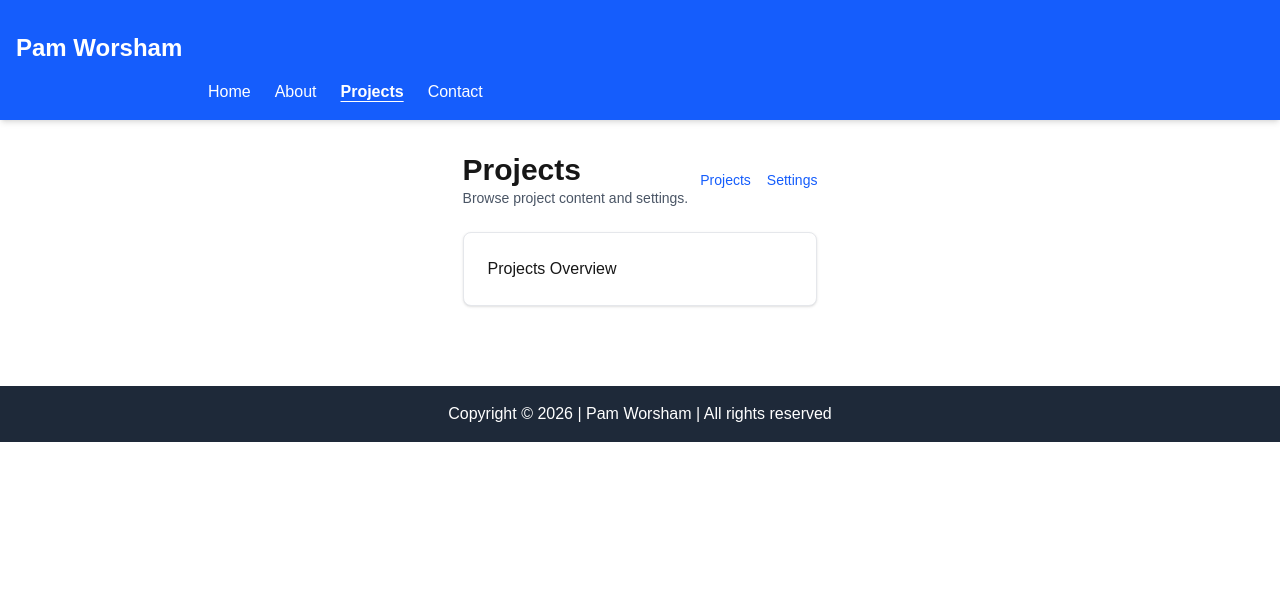
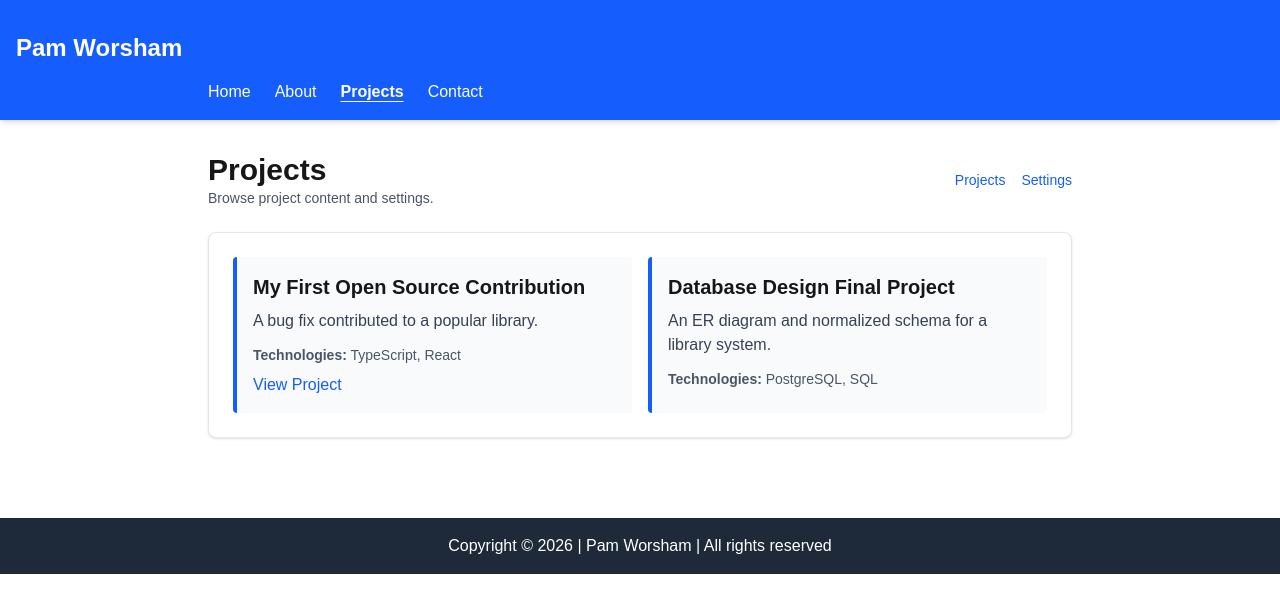
Before and after one commit to pjworsham/wdd430-portfolio, a Next.js app: page /projects in a window 1280 px wide. Shown: the top 612 px of the page. Built offline with nearby package versions, Linux system fonts and the light colour scheme.

Commit message:
we2 learning activity

```diff
--- /dev/null
+++ b/app/api/projects/[id]/route.ts
@@ -0,0 +1,30 @@
+import { getProjectById } from '../../../projects/lib/projects-db';
+
+function parseProjectId(id: string): number | null {
+  const projectId = Number(id);
+
+  if (!Number.isInteger(projectId) || projectId <= 0) {
+    return null;
+  }
+
+  return projectId;
+}
+
+export async function GET(
+  request: Request,
+  { params }: { params: { id: string } }
+) {
+  const projectId = parseProjectId(params.id);
+
+  if (projectId === null) {
+    return Response.json({ error: 'Invalid project id' }, { status: 400 });
+  }
+
+  const project = getProjectById(projectId);
+
+  if (!project) {
+    return Response.json({ error: 'Project not found' }, { status: 404 });
+  }
+
+  return Response.json(project);
+}
--- /dev/null
+++ b/app/api/projects/route.ts
@@ -0,0 +1,14 @@
+import { getProjects } from '../../projects/lib/projects-db';
+
+const validTypes = new Set(['opensource', 'school']);
+
+export async function GET(request: Request) {
+	const { searchParams } = new URL(request.url);
+	const type = searchParams.get('type');
+
+	if (type && !validTypes.has(type)) {
+		return Response.json({ error: 'Invalid project type' }, { status: 400 });
+	}
+
+	return Response.json(getProjects(type));
+}
--- /dev/null
+++ b/app/projects/lib/fetch-projects.ts
@@ -0,0 +1,33 @@
+import { headers } from 'next/headers';
+
+import type { Project } from './projects-db';
+
+type ProjectType = Project['type'];
+
+async function getBaseUrl() {
+  const requestHeaders = await headers();
+  const host = requestHeaders.get('host');
+  const protocol = requestHeaders.get('x-forwarded-proto') ?? 'http';
+
+  if (!host) {
+    throw new Error('Unable to determine request host');
+  }
+
+  return `${protocol}://${host}`;
+}
+
+export async function fetchProjects(type?: ProjectType): Promise<Project[]> {
+  const url = new URL('/api/projects', await getBaseUrl());
+
+  if (type) {
+    url.searchParams.set('type', type);
+  }
+
+  const response = await fetch(url, { cache: 'no-store' });
+
+  if (!response.ok) {
+    throw new Error(`Failed to fetch projects: ${response.status}`);
+  }
+
+  return response.json();
+}
--- /dev/null
+++ b/app/projects/lib/projects-db.ts
@@ -0,0 +1,36 @@
+// lib/projects-db.ts
+export interface Project {
+  id: number;
+  title: string;
+  description: string;
+  type: 'opensource' | 'school';
+  technologies: string[];
+  link?: string;
+}
+
+export const projects: Project[] = [
+  {
+    id: 1,
+    title: 'My First Open Source Contribution',
+    description: 'A bug fix contributed to a popular library.',
+    type: 'opensource',
+    technologies: ['TypeScript', 'React'],
+    link: 'https://github.com/example/repo'
+  },
+  {
+    id: 2,
+    title: 'Database Design Final Project',
+    description: 'An ER diagram and normalized schema for a library system.',
+    type: 'school',
+    technologies: ['PostgreSQL', 'SQL']
+  }
+];
+
+export function getProjects(type?: string | null): Project[] {
+  if (type) return projects.filter(p => p.type === type);
+  return projects;
+}
+
+export function getProjectById(id: number): Project | null {
+  return projects.find(p => p.id === id) ?? null;
+}
--- a/app/projects/opensource/page.tsx
+++ b/app/projects/opensource/page.tsx
@@ -1,3 +1,9 @@
-export default function OpenSourceProjectsPage() {
-	return <h1>Open Source Projects</h1>;
+import ProjectList from '../../../components/ProjectList';
+
+import { fetchProjects } from '../lib/fetch-projects';
+
+export default async function OpenSourceProjectsPage() {
+	const projects = await fetchProjects('opensource');
+
+	return <ProjectList projects={projects} />;
 }
--- a/app/projects/page.tsx
+++ b/app/projects/page.tsx
@@ -1,3 +1,9 @@
-export default function ProjectsPage() {
-	return <h1>Projects Overview</h1>;
+import ProjectList from '../../components/ProjectList';
+
+import { fetchProjects } from './lib/fetch-projects';
+
+export default async function ProjectsPage() {
+	const projects = await fetchProjects();
+
+	return <ProjectList projects={projects} />;
 }
--- a/app/projects/school/page.tsx
+++ b/app/projects/school/page.tsx
@@ -1,3 +1,9 @@
-export default function SchoolProjectsPage() {
-	return <h1>School Projects</h1>;
+import ProjectList from '../../../components/ProjectList';
+
+import { fetchProjects } from '../lib/fetch-projects';
+
+export default async function SchoolProjectsPage() {
+	const projects = await fetchProjects('school');
+
+	return <ProjectList projects={projects} />;
 }
```
